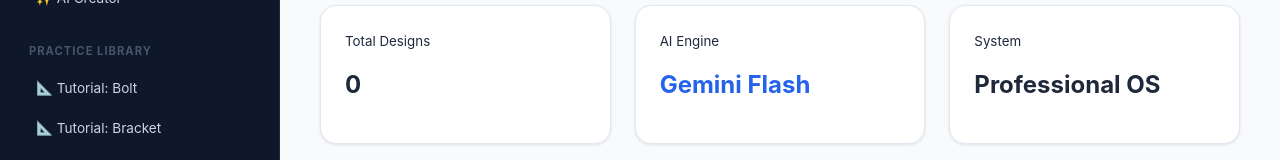
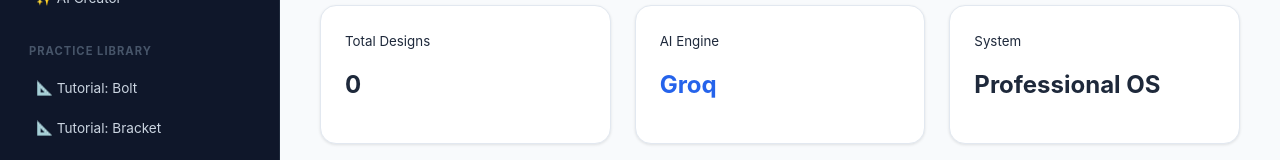
Before and after one commit to chessplayur/BlueprintAI, a plain HTML site: page BlueprintAI/dashboard.html in a window 1280 px wide. Shown: the part 207-367 px from the top of the page. Drawn offline with nearby package versions, Linux system fonts and the light colour scheme.

Commit message:
Update dashboard.html

```diff
--- a/BlueprintAI/dashboard.html
+++ b/BlueprintAI/dashboard.html
@@ -137,7 +137,7 @@
             </div>
             <div class="stats-grid">
                 <div class="card"><small>Total Designs</small><h2 id="stat-total">0</h2></div>
-                <div class="card"><small>AI Engine</small><h2 style="color: var(--primary)">Gemini Flash</h2></div>
+                <div class="card"><small>AI Engine</small><h2 style="color: var(--primary)">Groq</h2></div>
                 <div class="card"><small>System</small><h2>Professional OS</h2></div>
             </div>
             <div class="card" style="padding:0; overflow:hidden">
```
